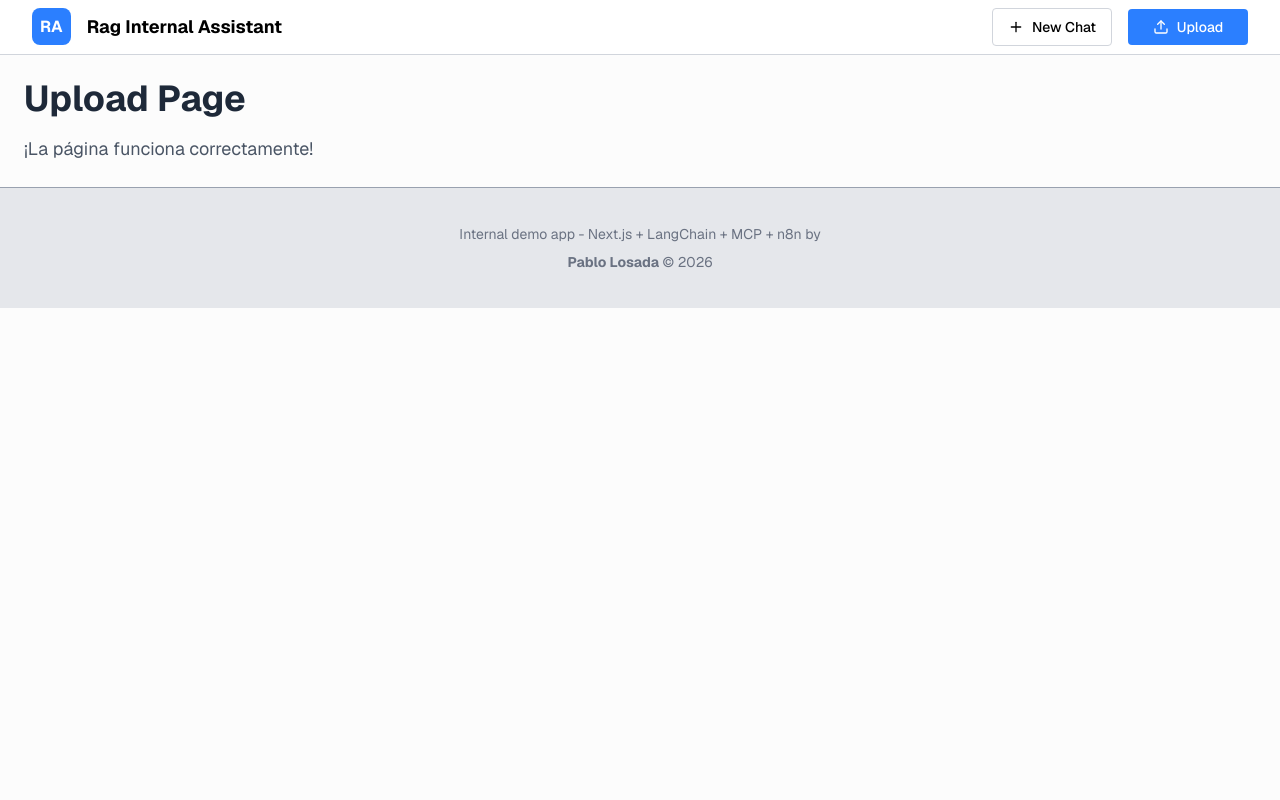
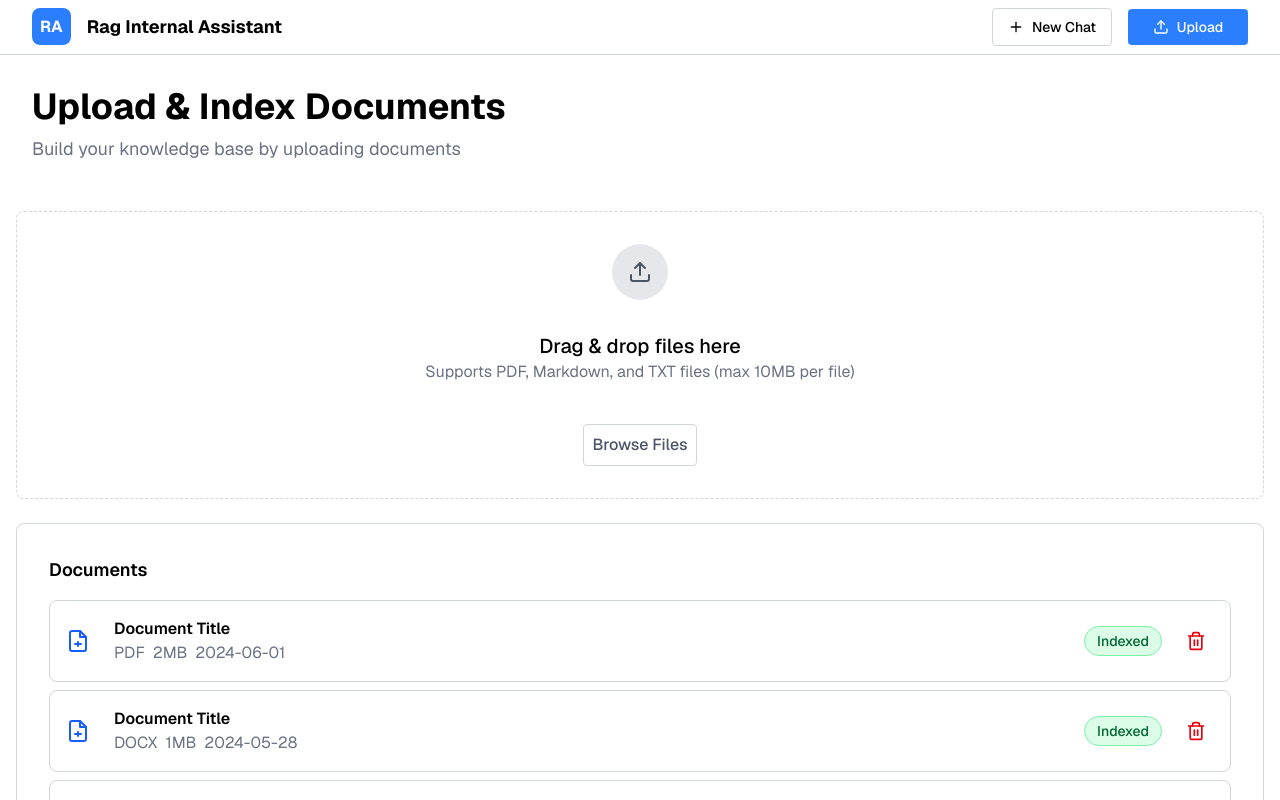
Before and after one commit to losadev/rag-internal-assistant, a Next.js app in the folder apps/web/: page /upload in a window 1280 px wide. Shown: the top 800 px of the page. Built offline with nearby package versions, Linux system fonts and the light colour scheme.

Commit message:
Refactors upload page layout with modular components
Improves page structure by introducing reusable header,
file upload, and documents display components for better
maintainability and future scalability. Enhances visual
hierarchy and aligns with design consistency.

```diff
--- /dev/null
+++ b/apps/web/src/app/_components/DeleteIcon.tsx
@@ -0,0 +1,28 @@
+interface DeleteIconProps {
+  className?: string;
+  size?: number;
+}
+
+export function DeleteIcon({
+  className = "w-4 h-4",
+  size = 24,
+}: DeleteIconProps) {
+  return (
+    <svg
+      width={size}
+      height={size}
+      viewBox="0 0 24 24"
+      fill="none"
+      stroke="currentColor"
+      strokeWidth="2"
+      strokeLinecap="round"
+      strokeLinejoin="round"
+      className={className}
+    >
+      <polyline points="3 6 5 6 21 6" />
+      <path d="M19 6v14a2 2 0 0 1-2 2H7a2 2 0 0 1-2-2V6m3 0V4a2 2 0 0 1 2-2h4a2 2 0 0 1 2 2v2" />
+      <line x1="10" y1="11" x2="10" y2="17" />
+      <line x1="14" y1="11" x2="14" y2="17" />
+    </svg>
+  );
+}
--- /dev/null
+++ b/apps/web/src/app/_components/DocumentIcon.tsx
@@ -0,0 +1,28 @@
+interface DocumentIconProps {
+  className?: string;
+  size?: number;
+}
+
+export function DocumentIcon({
+  className = "w-4 h-4",
+  size = 24,
+}: DocumentIconProps) {
+  return (
+    <svg
+      width={size}
+      height={size}
+      viewBox="0 0 24 24"
+      fill="none"
+      stroke="currentColor"
+      strokeWidth="2"
+      strokeLinecap="round"
+      strokeLinejoin="round"
+      className={className}
+    >
+      <path d="M14 2H6a2 2 0 0 0-2 2v16a2 2 0 0 0 2 2h12a2 2 0 0 0 2-2V8z" />
+      <polyline points="14 2 14 8 20 8" />
+      <line x1="12" y1="13" x2="12" y2="17" />
+      <line x1="9" y1="15" x2="15" y2="15" />
+    </svg>
+  );
+}
--- /dev/null
+++ b/apps/web/src/app/upload/_components/DocumentsCard.tsx
@@ -0,0 +1,49 @@
+import { DeleteIcon } from "@/app/_components/DeleteIcon";
+import { DocumentIcon } from "@/app/_components/DocumentIcon";
+import { Tag } from "./Tag";
+
+export interface DocumentsCardProps {
+  format?: string;
+  weight?: string;
+  timestamp?: string;
+}
+
+const Document = ({ format, weight, timestamp }: DocumentsCardProps) => {
+  return (
+    <div className="flex  justify-between border border-gray-300 rounded-lg p-4 items-center">
+      <div className="flex items-center gap-6">
+        <DocumentIcon size={24} className="w-6 h-6 text-blue-600" />
+        <div className="flex flex-col">
+          <h2 className="font-semibold text-black">Document Title</h2>
+          <div className="text-gray-500 space-x-2">
+            <span>{format}</span>
+            <span>{weight}</span>
+            <span>{timestamp}</span>
+          </div>
+        </div>
+      </div>
+      <div className="flex items-center gap-4">
+        <Tag variant="indexed" label="Indexed" />
+        <button
+          className="hover:bg-red-50 p-2 rounded cursor-pointer"
+          title="Delete document"
+        >
+          <DeleteIcon size={20} className="w-5 h-5 text-red-600" />
+        </button>
+      </div>
+    </div>
+  );
+};
+
+export const DocumentsCard = () => {
+  return (
+    <div className="border border-gray-300 rounded-lg p-8">
+      <h1 className="text-black font-semibold text-lg">Documents</h1>
+      <div className="flex flex-col gap-2 mt-4">
+        <Document format="PDF" weight="2MB" timestamp="2024-06-01" />
+        <Document format="DOCX" weight="1MB" timestamp="2024-05-28" />
+        <Document format="TXT" weight="500KB" timestamp="2024-05-30" />
+      </div>
+    </div>
+  );
+};
--- /dev/null
+++ b/apps/web/src/app/upload/_components/Header.tsx
@@ -0,0 +1,12 @@
+export const Header = () => {
+  return (
+    <div className="flex flex-col p-4 ">
+      <h1 className="text-black font-bold text-4xl">
+        Upload & Index Documents
+      </h1>
+      <p className="text-gray-500 text-lg mt-2">
+        Build your knowledge base by uploading documents
+      </p>
+    </div>
+  );
+};
--- /dev/null
+++ b/apps/web/src/app/upload/_components/Tag.tsx
@@ -0,0 +1,27 @@
+interface TagProps {
+  label: string;
+  variant?: "indexed" | "not-indexed" | "success" | "warning" | "error";
+  className?: string;
+}
+
+const variantStyles = {
+  indexed: "bg-green-100 text-green-800 border-green-300",
+  "not-indexed": "bg-gray-100 text-gray-800 border-gray-300",
+  success: "bg-green-100 text-green-800 border-green-300",
+  warning: "bg-yellow-100 text-yellow-800 border-yellow-300",
+  error: "bg-red-100 text-red-800 border-red-300",
+};
+
+export const Tag = ({
+  label,
+  variant = "indexed",
+  className = "",
+}: TagProps) => {
+  return (
+    <span
+      className={`inline-flex items-center px-3 py-1 rounded-full text-sm font-medium border ${variantStyles[variant]} ${className}`}
+    >
+      {label}
+    </span>
+  );
+};
--- /dev/null
+++ b/apps/web/src/app/upload/_components/UploadFileCard.tsx
@@ -0,0 +1,25 @@
+import { UploadIcon } from "@/app/_components/UploadIcon";
+
+export const UploadFileCard = () => {
+  return (
+    <div className="rounded-lg border border-gray-300 bg-white p-8 flex flex-col items-center justify-center cursor-pointer border-dashed gap-6">
+      <span className="bg-gray-200 p-4 rounded-full inline-block mb-2 text-center">
+        <UploadIcon className="text-gray-600" />
+      </span>
+      <div className="text-center">
+        <p className="text-black text-xl font-medium">Drag & drop files here</p>
+        <p className="text-gray-500">
+          Supports PDF, Markdown, and TXT files (max 10MB per file)
+        </p>
+      </div>
+      <div>
+        <button
+          type="button"
+          className="mt-4 text-gray-600 border border-gray-300 font-medium p-2 rounded hover:bg-blue-500 hover:text-white cursor-pointer text-center"
+        >
+          Browse Files
+        </button>
+      </div>
+    </div>
+  );
+};
--- a/apps/web/src/app/upload/page.tsx
+++ b/apps/web/src/app/upload/page.tsx
@@ -1,10 +1,18 @@
+import { DocumentsCard } from "./_components/DocumentsCard";
+import { Header } from "./_components/Header";
+import { UploadFileCard } from "./_components/UploadFileCard";
+
 export default function UploadPage() {
   return (
-    <div className="w-full h-full p-6">
-      <h1 className="text-4xl font-bold text-gray-800">Upload Page</h1>
-      <p className="text-lg text-gray-600 mt-4">
-        ¡La página funciona correctamente!
-      </p>
+    <div className=" bg-white min-h-screen p-4">
+      <Header />
+      <section className="mt-8 flex">
+        <div className="w-full flex flex-col gap-6">
+          <UploadFileCard />
+          <DocumentsCard />
+        </div>
+        <div></div>
+      </section>
     </div>
   );
 }
```
